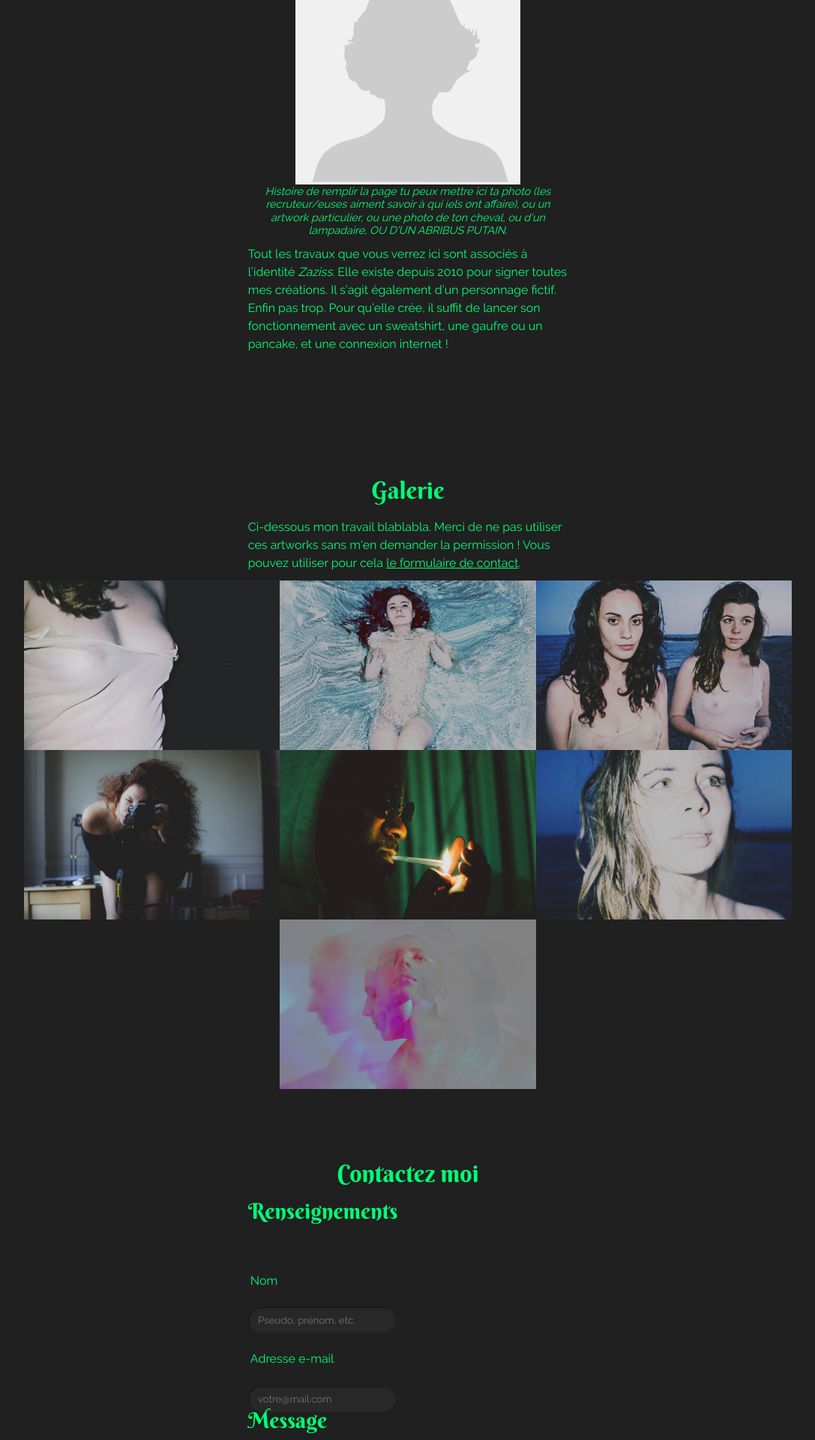
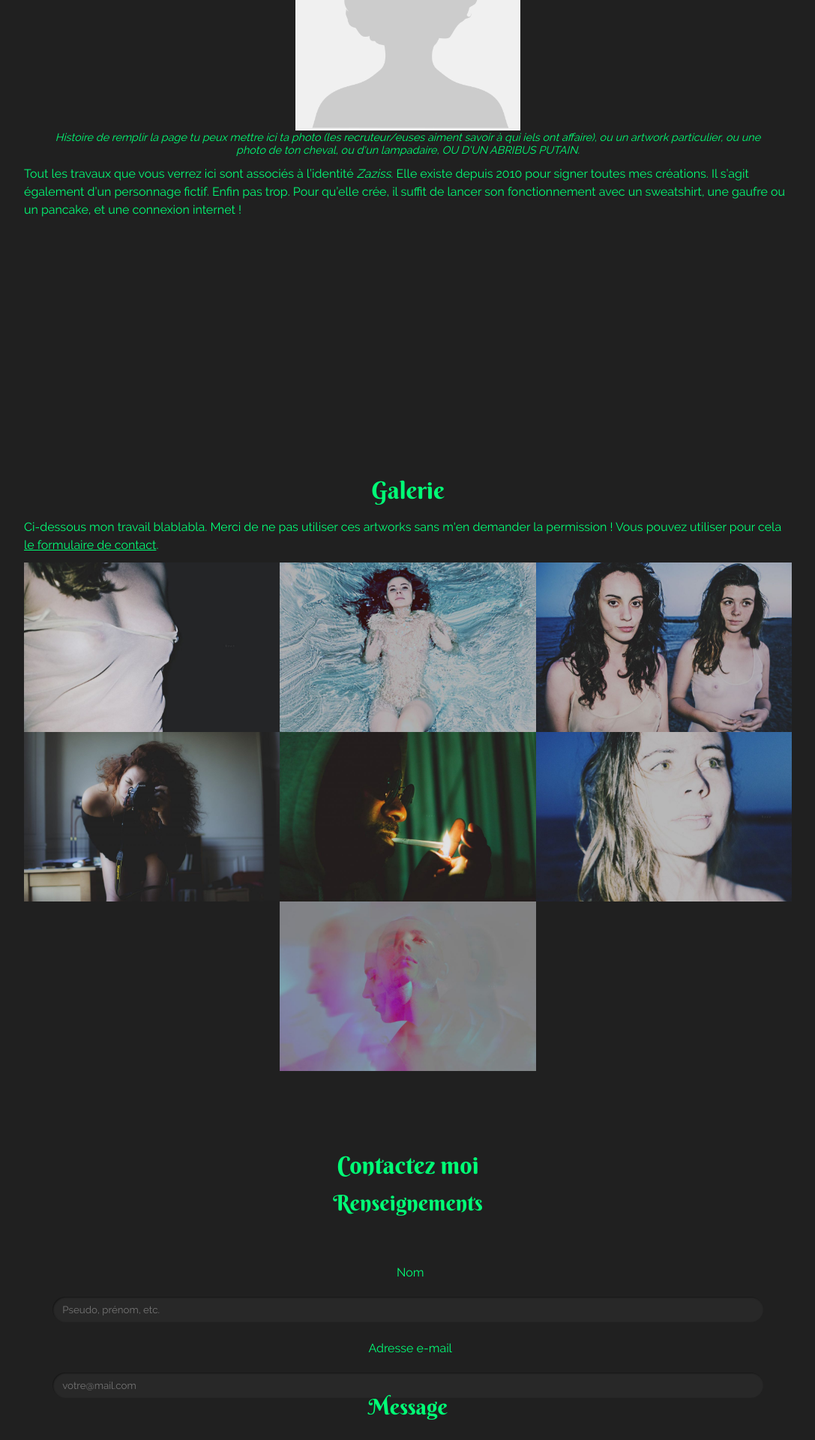
Before and after one commit to gjorando/portfolio-zaziss, a PHP site: page / in a window 1280 px wide. Shown: the part 1160-3080 px from the top of the page at 75% size, without its empty margins (96-1183 px from the left). Run offline with PHP 8.4, Linux system fonts and the light colour scheme.

Commit message:
responsive

```diff
--- a/assets/css/style.css
+++ b/assets/css/style.css
@@ -85,7 +85,7 @@ nav
 	left: 0;
 	right: 0;
 	background: #00FF76;
-	z-index: 2;
+	z-index: 20;
 	text-align: left;
 }
 
@@ -144,7 +144,7 @@ header
 	position: relative;
 	background: url('/assets/img/background.jpg');
 	background-size: cover;
-	z-index: 0;
+	z-index: 10;
 	display: flex;
 	justify-content: center;
 	align-items: center;
@@ -209,6 +209,7 @@ section .figure
 
 .figure img
 {
+	max-width: 100%;
 	display: block;
 	margin: auto;
 	background: #F0F0F0;
@@ -450,9 +451,82 @@ footer
  * RESPONSIVE
  */
 
-/* < 1600px: form en bandeau */
-/* Menu en full-height pour les téléphones */
-/* galerie */
+@media all and (orientation: portrait)
+{
+	nav
+	{
+		z-index: 10;
+	}
+
+	header
+	{
+		z-index: 20;
+	}
+
+	#header_content
+	{
+		max-width: 80%;
+	}
+}
+
+@media all and (max-width: 1600px)
+{
+	section p
+	{
+		width: 80%;
+	}
+
+	section .figure
+	{
+		width: 75%;
+	}
+
+	form
+	{
+		width: 80%;
+		text-align: center;
+	}
+
+	legend
+	{
+		text-align: center;
+		display: block;
+		width: 100%;
+	}
+
+	input
+	{
+		width: 90%;
+		margin: auto;
+	}
+
+	label
+	{
+		width: 100%;
+		padding-bottom: 0em !important;
+	}
+
+	select
+	{
+		width: 100%;
+	}
+}
+
+@media all and (max-width: 1024px)
+{
+	.grid li
+	{
+		width: 50%;
+	}
+}
+
+@media all and (max-width: 512px)
+{
+	.grid li
+	{
+		width: 100%;
+	}
+}
 
 /*
  * FONTS
--- a/view/index.php
+++ b/view/index.php
@@ -10,13 +10,13 @@
 <body>
 	<nav>
 		<ul>
-			<li><a href="#"><img src="/assets/img/logo.jpg" /></a></li>
+			<li><a href="#head"><img src="/assets/img/logo.jpg" /></a></li>
 			<li><a href="#about">À propos</a></li>
 			<li><a href="#gallery">Galerie</a></li>
 			<li><a href="#contact">Contact</a></li>
 		</ul>
 	</nav>
-	<header>
+	<header id="head">
 		<div id="header_content">
 		<h1>Zaziss.com</h1>
 		<blockquote>
```
